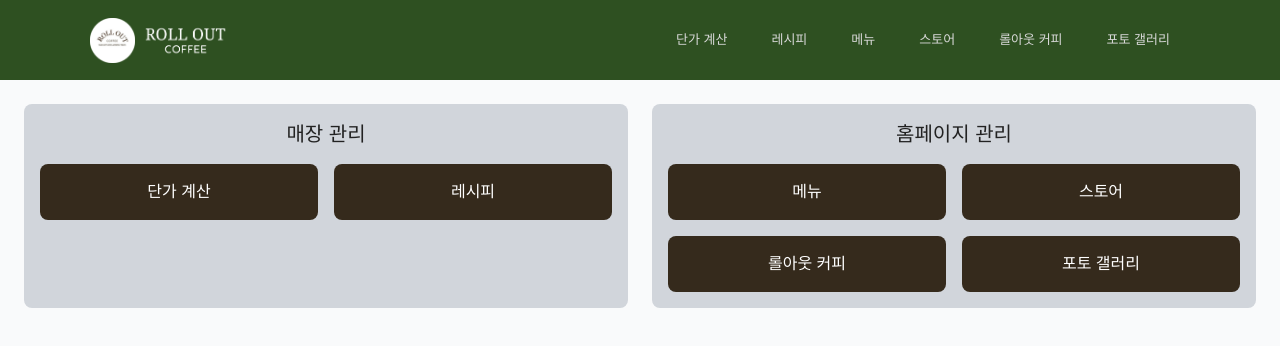
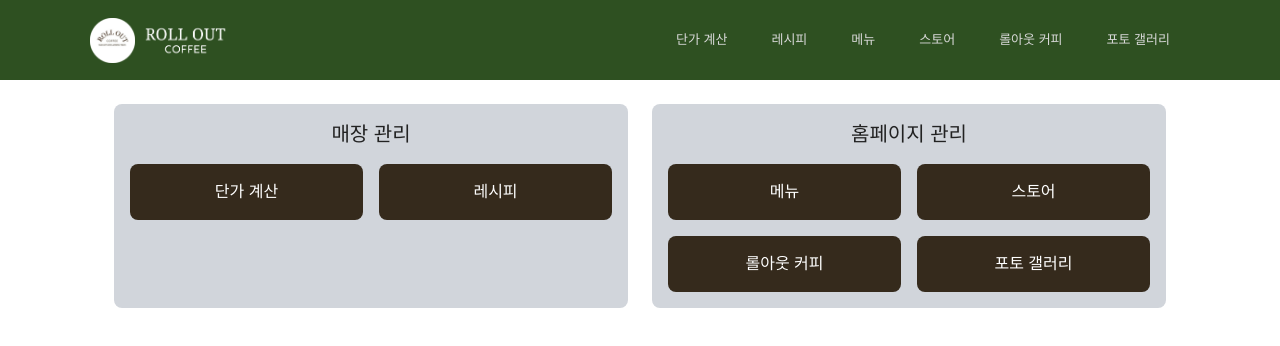
Before and after one commit to hwanghaein/rollout-admin, a Next.js app: page / in a window 1280 px wide. Shown: the top 346 px of the page. Built offline with nearby package versions, Linux system fonts and the light colour scheme.

Commit message:
[style] 스타일 수정

```diff
--- a/src/app/page.tsx
+++ b/src/app/page.tsx
@@ -4,7 +4,7 @@ import Link from "next/link";
 
 export default function Home() {
   return (
-    <div className="flex flex-col bg-gray-50 min-h-screen p-6">
+    <div className="flex flex-col min-h-screen p-6 max-w-[1100px] mx-auto">
       <div className="grid grid-cols-2 gap-6 md:grid-cols-4">
         {/* 매장 관리 */}
         <div className="col-span-2 p-4 bg-gray-300 text-dark2 text-center rounded-lg">
```
